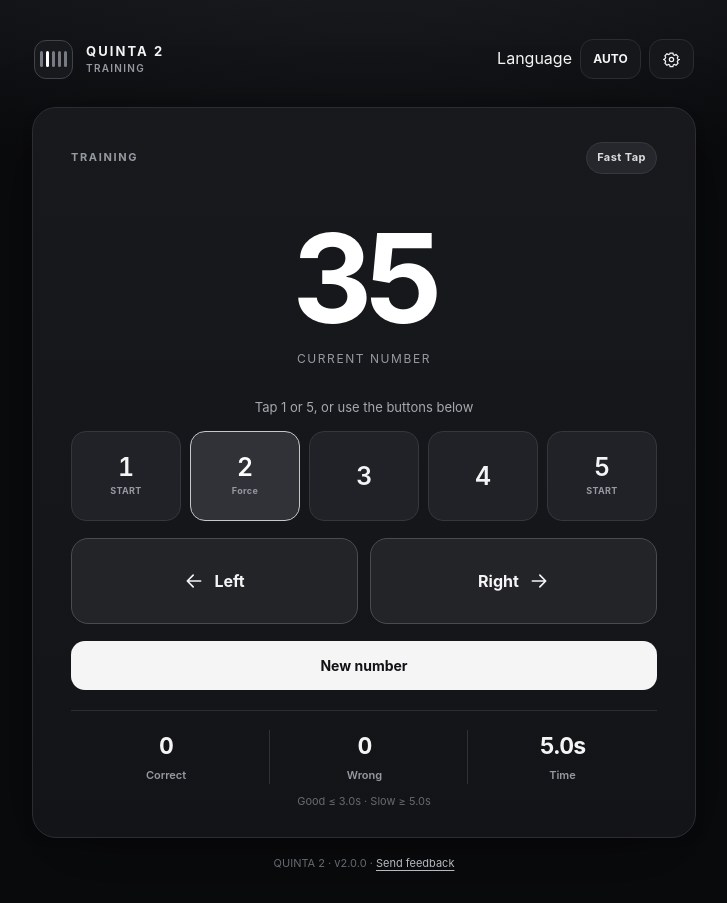
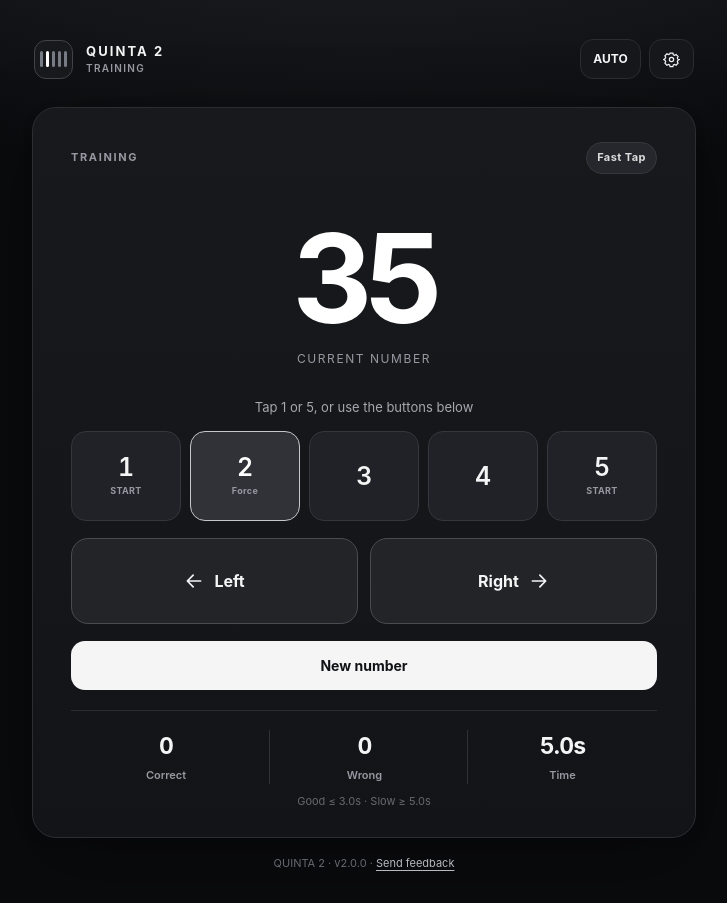
Before and after one commit to 100ratings/quinta, a plain HTML site: page quinta2/index.html in a window 1280 px wide. Shown: the whole page, without its empty margins (276-1003 px from the left). Drawn offline with Linux system fonts and the light colour scheme.

Commit message:
QUINTA 2: polish accessible header styling

```diff
--- a/quinta2/styles.css
+++ b/quinta2/styles.css
@@ -108,3 +108,5 @@ input[type="checkbox"]{accent-color:#f5f5f6;width:17px;height:17px;cursor:pointe
 @media(min-width:700px){.app{padding-top:35px}.card{padding:34px 38px 27px}.topbar{padding-bottom:28px}.number-wrap{padding-top:42px;padding-bottom:28px}.tile{min-height:90px}.direction{min-height:86px}}
 @media(max-width:390px){.app{padding:14px 12px 23px}.card{padding:20px 15px}.topbar{padding-bottom:16px}.tile{min-height:66px;border-radius:12px}.tile .digit{font-size:22px}.direction{min-height:71px;font-size:14px}.direction-row{gap:9px}.segment-wrap{grid-template-columns:1fr}.sheet{padding:17px 15px}.sheet-head{top:-17px}}
 @media(prefers-reduced-motion:reduce){*,*::before,*::after{transition:none!important;animation:none!important}}
+
+.sr-only{position:absolute!important;width:1px;height:1px;padding:0;margin:-1px;overflow:hidden;clip:rect(0,0,0,0);white-space:nowrap;border:0}
```
